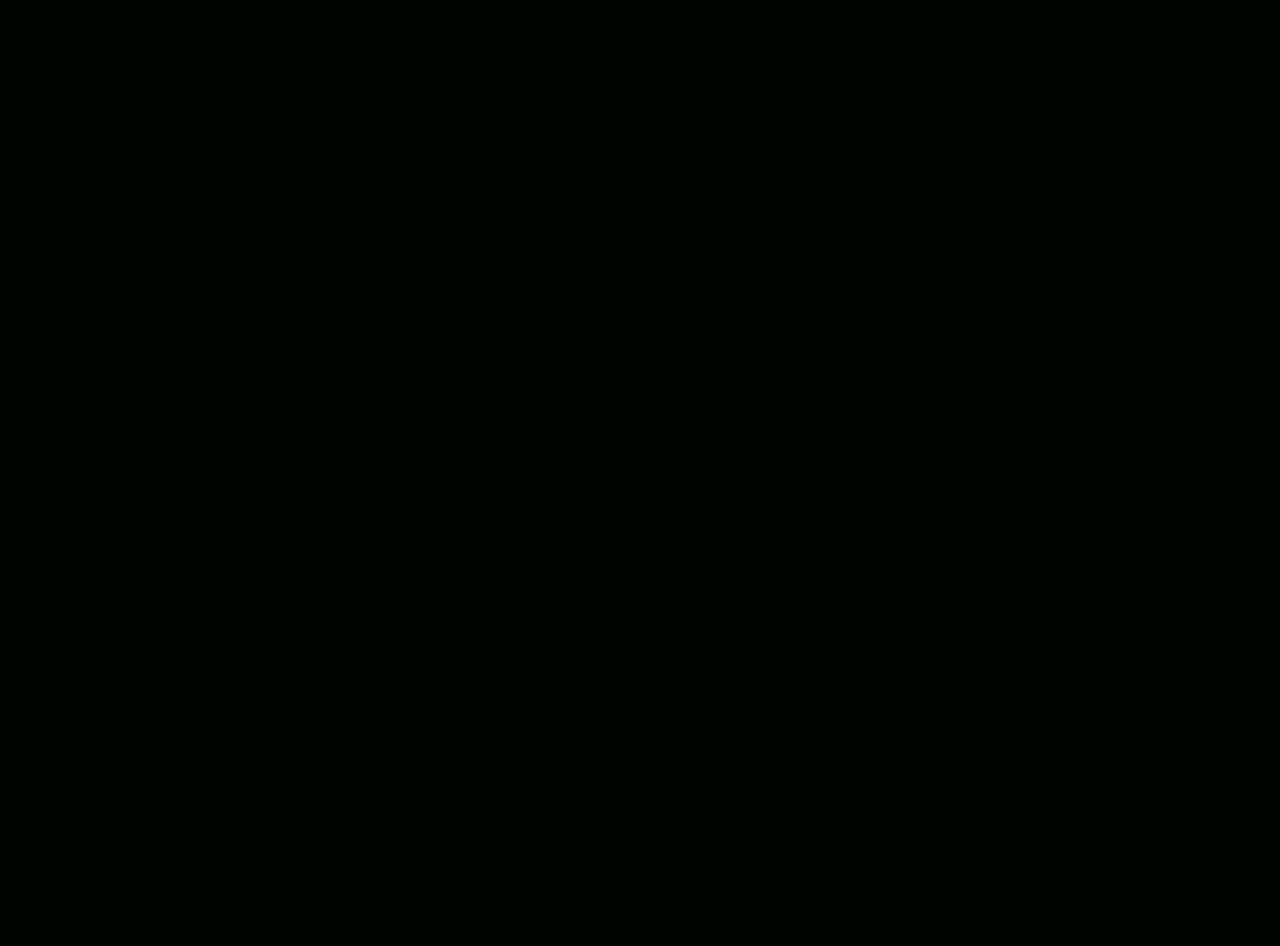
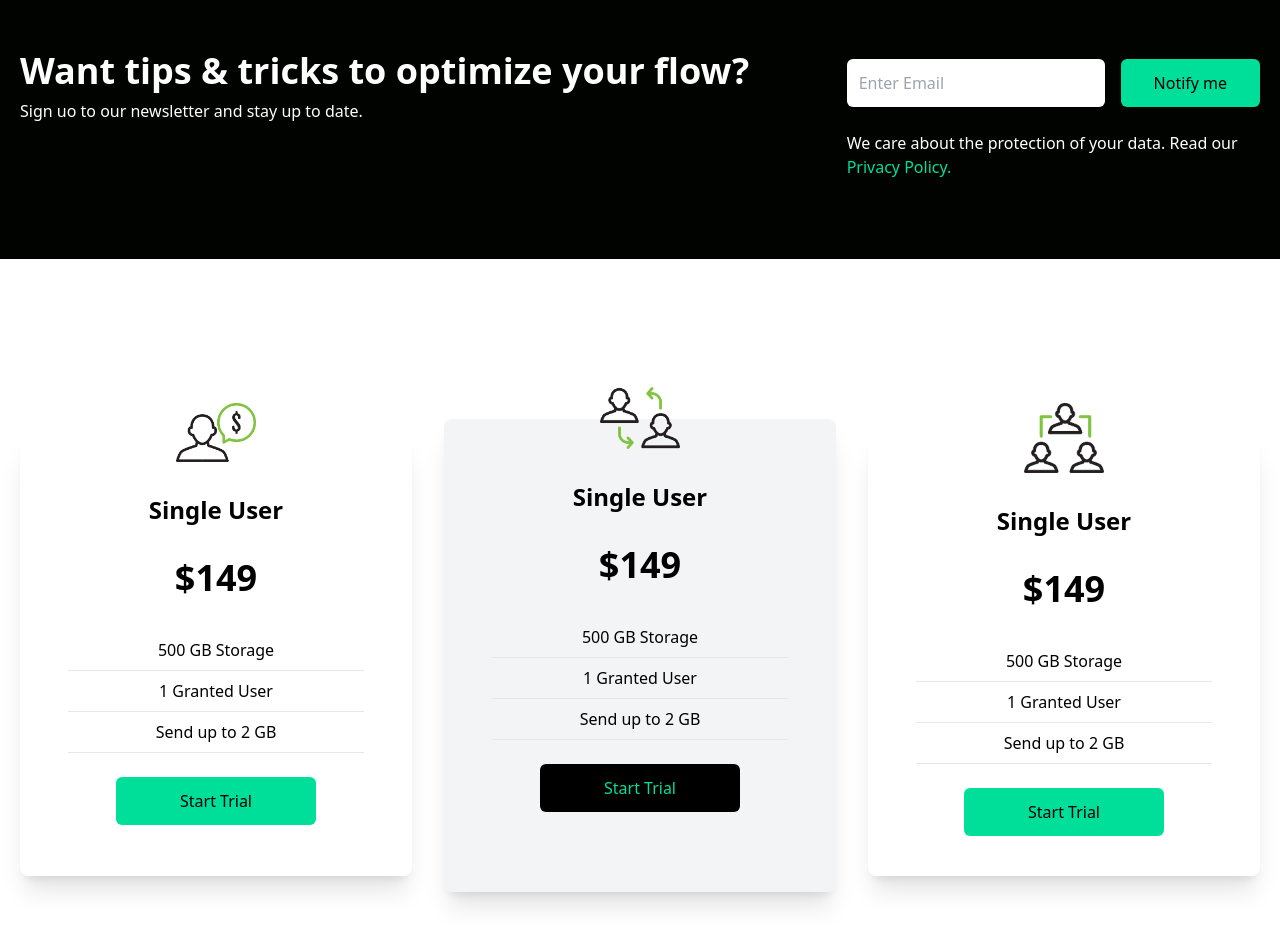
Before and after one commit to ikiran-dev/Leadpulse, a React (Create React App) app: page / in a window 1280 px wide. Shown: the part 1380-2326 px from the top of the page. Before the commit the page ends 1335 px from the top, so only its background shows below. Built offline with nearby package versions, Linux system fonts and the light colour scheme.

Commit message:
created cards and newsletter

```diff
--- a/src/App.jsx
+++ b/src/App.jsx
@@ -3,6 +3,8 @@ import Navbar from "./components/Navbar";
 import Hero from "./components/Hero";
 import Analytics from "./components/Analytics";
 import data from "./assets/data";
+import Newsletter from "./components/Newsletter";
+import Cards from "./components/Cards";
 
 function App() {
   return (
@@ -21,6 +23,8 @@ function App() {
         analytics3={data.analytics3}
         analyticsimg={data.analyticsimg}
       />
+      <Newsletter />
+      <Cards />
     </div>
   );
 }
--- /dev/null
+++ b/src/components/Cards.jsx
@@ -0,0 +1,66 @@
+import React from "react";
+import Single from "../assets/single.png";
+import Double from "../assets/double.png";
+import Triple from "../assets/triple.png";
+
+function Cards() {
+  return (
+    <div className="w-full py-[10rem] px-4 bg-white">
+      <div className="max-w-[1240px] mx-auto grid md:grid-cols-3 gap-8">
+        <div className="w-full shadow-xl flex flex-col p-4 my-4 rounded-lg hover:scale-105 duration-300">
+          <img
+            className="w-20 mx-auto mt-[-3rem] bg-white"
+            src={Single}
+            alt="/"
+          />
+          <h2 className="text-2xl font-bold text-center py-8">Single User</h2>
+          <p className="text-center text-4xl font-bold">$149</p>
+          <div className="text-center font-medium">
+            <p className="py-2 border-b mx-8 mt-8">500 GB Storage</p>
+            <p className="py-2 border-b mx-8">1 Granted User</p>
+            <p className="py-2 border-b mx-8">Send up to 2 GB</p>
+          </div>
+          <button className="bg-[#00df9a] w-[200px] rounded-md font-medium my-6 mx-auto px-6 py-3">
+            Start Trial
+          </button>
+        </div>
+        <div className="w-full shadow-xl flex flex-col p-4 bg-gray-100 rounded-lg hover:scale-105 duration-300 my-8 md:my-0">
+          <img
+            className="w-20 mx-auto mt-[-3rem] bg-transparent"
+            src={Double}
+            alt="/"
+          />
+          <h2 className="text-2xl font-bold text-center py-8">Single User</h2>
+          <p className="text-center text-4xl font-bold">$149</p>
+          <div className="text-center font-medium">
+            <p className="py-2 border-b mx-8 mt-8">500 GB Storage</p>
+            <p className="py-2 border-b mx-8">1 Granted User</p>
+            <p className="py-2 border-b mx-8">Send up to 2 GB</p>
+          </div>
+          <button className=" bg-black text-[#00df9a] w-[200px] rounded-md font-medium my-6 mx-auto px-6 py-3">
+            Start Trial
+          </button>
+        </div>
+        <div className="w-full shadow-xl flex flex-col p-4 my-4 rounded-lg hover:scale-105 duration-300">
+          <img
+            className="w-20 mx-auto mt-[-3rem] bg-white"
+            src={Triple}
+            alt="/"
+          />
+          <h2 className="text-2xl font-bold text-center py-8">Single User</h2>
+          <p className="text-center text-4xl font-bold">$149</p>
+          <div className="text-center font-medium">
+            <p className="py-2 border-b mx-8 mt-8">500 GB Storage</p>
+            <p className="py-2 border-b mx-8">1 Granted User</p>
+            <p className="py-2 border-b mx-8">Send up to 2 GB</p>
+          </div>
+          <button className="bg-[#00df9a] w-[200px] rounded-md font-medium my-6 mx-auto px-6 py-3">
+            Start Trial
+          </button>
+        </div>
+      </div>
+    </div>
+  );
+}
+
+export default Cards;
--- /dev/null
+++ b/src/components/Newsletter.jsx
@@ -0,0 +1,34 @@
+import React from "react";
+
+function Newsletter() {
+  return (
+    <div className="w-full py-16 text-white px-4">
+      <div className="max-w-[1240px] mx-auto grid lg:grid-cols-3">
+        <div className="lg:col-span-2 my-6">
+          <h1 className="md:text-4xl sm:text-3xl text-2xl font-bold py-2">
+            Want tips & tricks to optimize your flow?
+          </h1>
+          <p>Sign uo to our newsletter and stay up to date.</p>
+        </div>
+        <div className="my-4">
+          <div className="flex flex-col sm:flex-row items-center justify-between w-full">
+            <input
+              className="p-3 flex w-full rounded-md text-black"
+              type="email"
+              placeholder="Enter Email"
+            />
+            <button className="bg-[#00df9a] text-black rounded-md w-[200px] ml-4 my-6 px-6 py-3">
+              Notify me
+            </button>
+          </div>
+          <p>
+            We care about the protection of your data. Read our{" "}
+            <span className="text-[#00df9a]">Privacy Policy.</span>
+          </p>
+        </div>
+      </div>
+    </div>
+  );
+}
+
+export default Newsletter;
```
